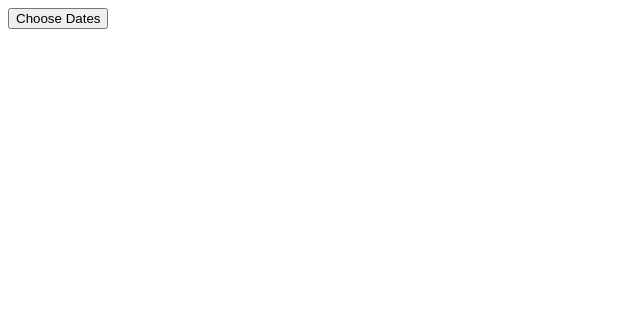
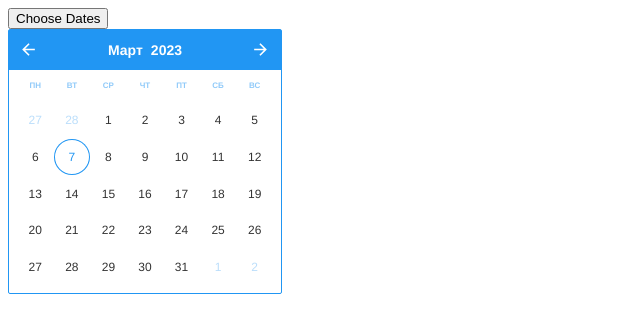
Before and after one commit to DanisBikmaev/multidatespicker-jquery-html-css, a plain HTML site: page index.html in a window 1280 px wide. Shown: the whole page, without its empty margins (0-640 px from the left). Drawn offline with Linux system fonts and the light colour scheme.

Commit message:
setup picker

```diff
--- a/datepicker-setup.js
+++ b/datepicker-setup.js
@@ -1,3 +1,5 @@
-var multi = new Datepicker('#multi', {
-    multiple: true
+var ranged = new Datepicker('#ranged', {
+    weekStart: 1,
+    inline: true,
+    ranged: true
   });
--- a/datepicker.js
+++ b/datepicker.js
@@ -230,7 +230,7 @@
         "Ноябрь",
         "Декабрь",
       ],
-      weekdays: ["Вс", "Пн", "Вт", "Ср", "Чт", "Пт", "Сб"],
+      weekdays: ["Пн", "Вт", "Ср", "Чт", "Пт", "Сб", "Вс"],
       time: ["Time", "Start", "End"],
     },
     classNames: {
--- a/index.html
+++ b/index.html
@@ -9,7 +9,7 @@
     <title>Document</title>
   </head>
   <body>
-    <button id="multi">Choose Dates</button>
+    <button id="ranged">Choose Dates</button>
     <script src="datepicker.js"></script>
     <script src="datepicker-setup.js"></script>
   </body>
```
